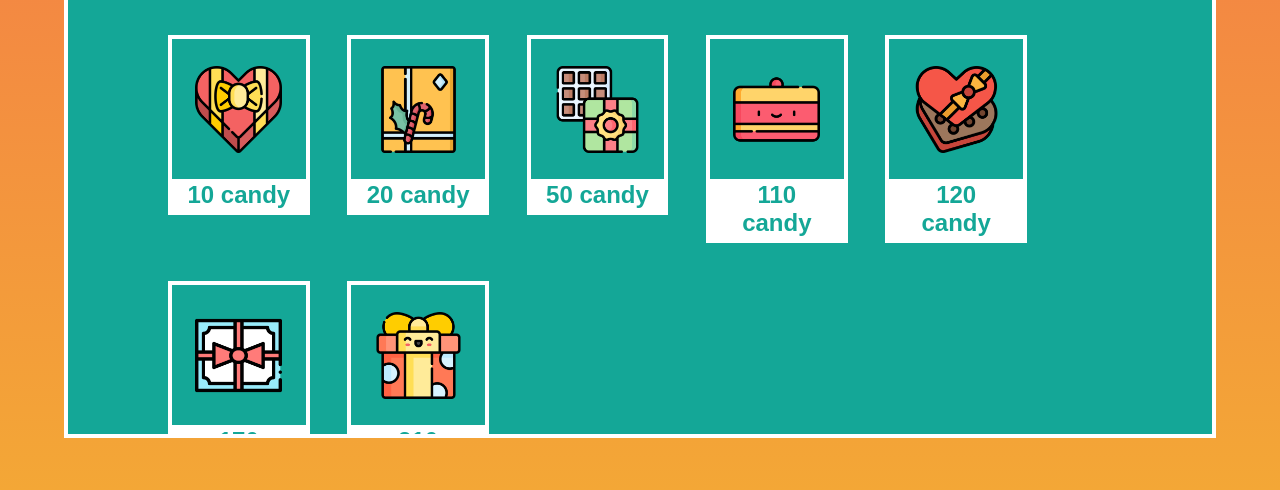
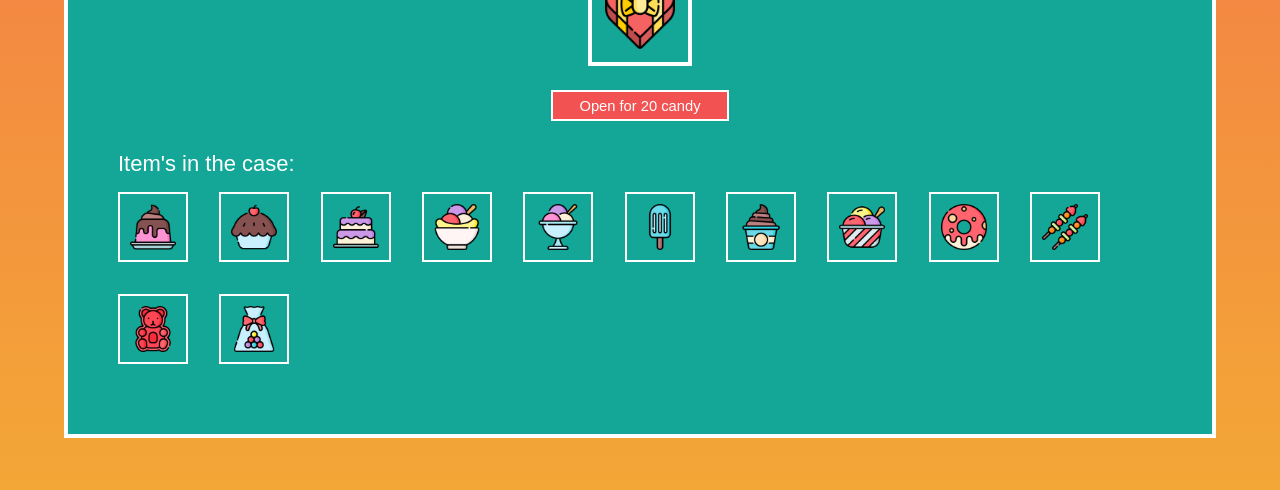
Before and after one commit to Meerch/Candy-Cases, a website built with webpack: page src/index.html in a window 1280 px wide. Shown: the part 310-800 px from the top of the page. Built offline with nearby package versions, Linux system fonts and the light colour scheme; a web font is replaced by a local one.

Commit message:
maked template inner case

```diff
--- a/src/index.html
+++ b/src/index.html
@@ -36,52 +36,30 @@
               </div>
           </div>
       </nav>
-      <section class="cases">
+
+      <section class="case-inner">
           <div class="container">
-            <div class="cases__content">
-                <div class="cases__title">Cases</div>
-                <div class="cases__items">
-                    <div class="case">
-                        <div class="case__image">
-                            <img class="case__icon" src="src/assets/cases/case-1.png" alt="">
+              <div class="case-inner__content">
+                      <div class="case-inner__image">
+                          <img class="case-inner__icon" src="src/assets/cases/case-1.png" alt="">
                       </div>
-                        <div class="case__price">10 candy</div>
-                    </div>
-                    <div class="case">
-                        <div class="case__image">
-                            <img class="case__icon" src="src/assets/cases/case-2.png" alt="">
-                        </div>
-                        <div class="case__price">20 candy</div>
-                    </div>
-                    <div class="case">
-                        <div class="case__image">
-                            <img class="case__icon" src="src/assets/cases/case-3.png" alt="">
-                        </div>
-                        <div class="case__price">50 candy</div>
-                    </div>
-                    <div class="case">
-                        <div class="case__image">
-                            <img class="case__icon" src="src/assets/cases/case-4.png" alt="">
-                        </div>
-                        <div class="case__price">110 candy</div>
-                    </div>
-                    <div class="case">
-                        <div class="case__image">
-                            <img class="case__icon" src="src/assets/cases/case-5.png" alt="">
-                        </div>
-                        <div class="case__price">120 candy</div>
-                    </div>
-                    <div class="case">
-                        <div class="case__image">
-                            <img class="case__icon" src="src/assets/cases/case-6.png" alt="">
-                        </div>
-                        <div class="case__price">170 candy</div>
-                    </div>
-                    <div class="case">
-                        <div class="case__image">
-                            <img class="case__icon" src="src/assets/cases/case-7.png" alt="">
-                        </div>
-                        <div class="case__price">210 candy</div>
+                      <button class="case-inner__button">Open for 20 candy</button>
+                      <div class="possible-loot">
+                          <div class="possible-loot__title">Item's in the case:</div>
+                          <div class="possible-loot__items">
+                              <img class="possible-loot__item" src="src/assets/prizes/cake-1.png" alt="">
+                              <img class="possible-loot__item" src="src/assets/prizes/cup-cake-2.png" alt="">
+                              <img class="possible-loot__item" src="src/assets/prizes/cake-2.png" alt="">
+                              <img class="possible-loot__item" src="src/assets/prizes/ice-cream-1.png" alt="">
+                              <img class="possible-loot__item" src="src/assets/prizes/ice-cream-2.png" alt="">
+                              <img class="possible-loot__item" src="src/assets/prizes/ice-cream-3.png" alt="">
+                              <img class="possible-loot__item" src="src/assets/prizes/ice-cream-4.png" alt="">
+                              <img class="possible-loot__item" src="src/assets/prizes/ice-cream-5.png" alt="">
+                              <img class="possible-loot__item" src="src/assets/prizes/donuts.png" alt="">
+                              <img class="possible-loot__item" src="src/assets/prizes/skewer.png" alt="">
+                              <img class="possible-loot__item" src="src/assets/prizes/gummy-bear.png" alt="">
+                              <img class="possible-loot__item" src="src/assets/prizes/candys.png" alt="">
+
                           </div>
                       </div>
                   </div>
--- a/src/scss/index.scss
+++ b/src/scss/index.scss
@@ -363,3 +363,89 @@ input {
   background-color: #fff;
   font-size: 24px;
 }
+
+// Inner case
+
+.case-inner {
+  margin-top: 40px;
+}
+.case-inner__content {
+  @include defaultBlock();
+  width: 100%;
+  height: 65vh;
+  padding: 40px 50px;
+  text-align: center;
+  display: flex;
+  flex-direction: column;
+}
+
+.case-inner__image {
+  margin: 0 auto;
+  width: 10%;
+}
+
+.case-inner__icon {
+  border: 4px solid #fff;
+  padding: 13%;
+  max-width: 100%;
+  height: auto;
+}
+
+.case-inner__button {
+  margin: 20px auto 0;
+  background-color: $red;
+  border: 2px solid #fff;
+  width: 17%;
+  padding: 0.5%;
+  outline: none;
+  cursor: pointer;
+  color: #fff;
+  font-size: 1.15vw;
+   transition: all linear .1s;
+
+  &:hover {
+    background-color: darken($red, 5);
+  }
+
+}
+
+.possible-loot {
+  margin-top: 30px;
+  max-width: 100%;
+  height: 55%;
+  display: flex;
+  flex-direction: column;
+  overflow: hidden;
+}
+
+.possible-loot__title {
+  text-align: left;
+  font-size: 22px;
+}
+
+.possible-loot__items {
+  display: flex;
+  flex-direction: row;
+  flex-wrap: wrap;
+  overflow: auto;
+  margin-top: 1.5%;
+  height: 100%;
+}
+
+.possible-loot__item {
+  margin-right: 3%;
+  margin-bottom: 3%;
+  cursor: pointer;
+  padding: 10px;
+  border: 2px solid #fff;
+  height: 70px;
+  width: 70px;
+
+  &:hover {
+    background-color: rgba(255, 255, 255, 0.25);
+  }
+
+  &:last-child {
+    margin-right: 0;
+  }
+}
--- a/src/scss/variables.scss
+++ b/src/scss/variables.scss
@@ -1,6 +1,7 @@
 // Main colors
 $purple: #5262f2;
 $green: #14A797;
+$red: #f25252;
 
 // Color text
 $color-text: #fff;
```
Also changed, not shown: src/assets/templates/cases.html (added, +68 -0 lines). Lines whose indentation alone changed are shown as unchanged.
